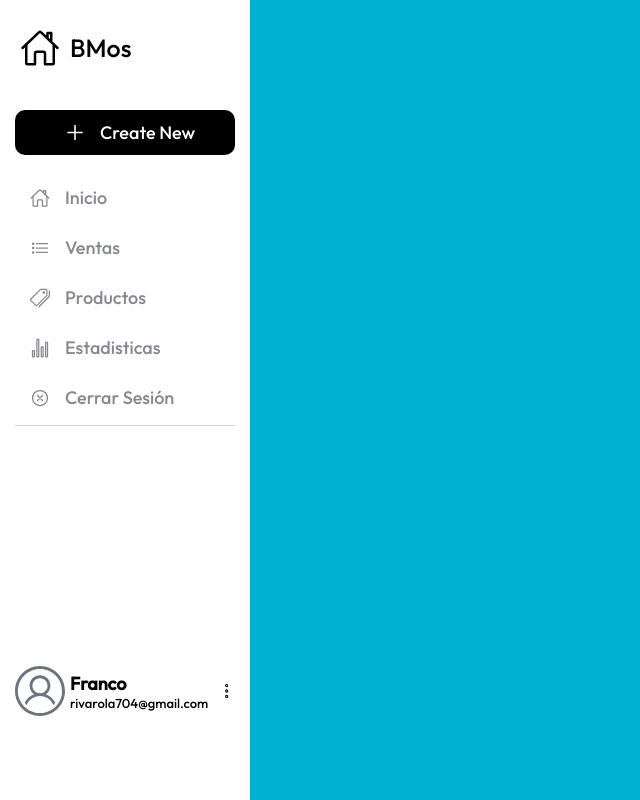
After one commit to CrisCv15/CodeCrafters, a PHP site: page /index.php in a window 1280 px wide. The commit adds this page. Shown: the whole page, without its empty margins (0-640 px from the left). Run offline with PHP 8.4, Linux system fonts and the light colour scheme.

Commit message:
Actualización

```diff
--- /dev/null
+++ b/index.php
@@ -0,0 +1,84 @@
+
+<!doctype html>
+<html lang="es">
+  <head>
+    <meta charset="utf-8">
+    <meta name="viewport" content="width=device-width, initial-scale=1">
+    <title>BMos</title>
+    <link rel="stylesheet" href="./css/style.css">
+</head>
+  <body>
+
+    <div class="main">
+
+    </div>
+
+    <div class="barra-lateral">
+        <div class="nombre-pagina">
+
+          <ion-icon name="home-outline" id="home"></ion-icon>
+            <span>BMos</span>
+        </div>
+        <button class="boton">
+          <ion-icon name="add-outline"></ion-icon>
+          <span>Create New</span>
+        </button>
+        <nav class="navegacion" style="list-style: none;">
+          <ul>
+            <li>
+              <a href="#">
+                <ion-icon name="home-outline"></ion-icon>
+                <span>Inicio</span>
+              </a>
+            </li>
+            <li>
+              <a href="#">
+                <ion-icon name="list-outline"></ion-icon>
+                <span>Ventas</span>
+              </a>
+            </li>
+            <li>
+              <a href="./php/registroProductos/menu.php">
+                <ion-icon name="pricetags-outline"></ion-icon>
+                <span>Productos</span>
+              </a>
+            </li>
+            <li>
+              <a href="#">
+                <ion-icon name="stats-chart-outline"></ion-icon>
+                <span>Estadisticas</span>
+              </a>
+            </li>
+            <li>
+              <a href="./php/CerrarSesion/cerrar_sesion.php">
+                <ion-icon name="close-circle-outline"></ion-icon>
+                <span>Cerrar Sesión</span>
+              </a>
+            </li>
+          </ul>
+        </nav>
+
+
+        <div class="linea"></div>
+
+        <div class="usuario">
+          <img src="./img/login-icon.svg" alt="">
+          <div class="info-usuario">
+            <div class="nombre-email">
+              <span class="nombre">Franco</span>
+              <span class="email">rivarola704@gmail.com</span>
+            </div>
+            <ion-icon name="ellipsis-vertical-outline"></ion-icon>
+          </div>
+        </div>
+
+    </div>
+
+
+
+    <script type="module" src="https://unpkg.com/ionicons@7.1.0/dist/ionicons/ionicons.esm.js"></script>
+    <script nomodule src="https://unpkg.com/ionicons@7.1.0/dist/ionicons/ionicons.js"></script>
+    <script src="./js/script.js"></script>
+    <script src="https://cdn.jsdelivr.net/npm/bootstrap@5.3.3/dist/js/bootstrap.bundle.min.js" integrity="sha384-YvpcrYf0tY3lHB60NNkmXc5s9fDVZLESaAA55NDzOxhy9GkcIdslK1eN7N6jIeHz" crossorigin="anonymous"></script>
+  </body>
+</html>
--- a/php/Login/Login.php
+++ b/php/Login/Login.php
@@ -28,7 +28,7 @@
                     style="width: 1rem;"
                     >
                 </div>
-                <input class="form-control" type="text" id="usr" name="usr" placeholder="Usuario">
+                <input class="form-control" type="text" id="usr" name="usr" placeholder="Usuario" required autofocus>
             </div>
             <div class="input-group">
                 <div class="input-group-text" style="background-color: #00b2d0ff;">
@@ -43,7 +43,7 @@
                 class="form-control"
                 id="cont"
                 name="cont"
-                placeholder="Contrasena">
+                placeholder="Contrasena" required>
             </div>
             <div>
                 <input
--- a/php/registroProductos/controlEditar.php
+++ b/php/registroProductos/controlEditar.php
@@ -16,7 +16,7 @@ if ($_SERVER['REQUEST_METHOD'] == 'POST') {
     $sql = $conexion->query("UPDATE producto SET CodigoBarras='$CodigoB', Precio='$Precio', Descripcion='$Descripcion', Ofertas='$Oferta', Stock='$Stock' WHERE CodigoBarras='$CodigoBarras'");
 
     if ($sql) {
-        header("Location: index.php");
+        header("Location: menu.php");
     } else {
         echo "<div class='alert alert-danger'>Error al modificar</div>";
     }
--- a/php/registroProductos/editar.php
+++ b/php/registroProductos/editar.php
@@ -1,5 +1,5 @@
 <?php
-include "../php/conexion_be.php";
+include "../conexion_be.php";
 $CodigoBarras = $_GET["CodigoBarras"];
 
 $sql = $conexion->query("select * from producto where CodigoBarras=$CodigoBarras");
@@ -12,7 +12,7 @@ $sql = $conexion->query("select * from producto where CodigoBarras=$CodigoBarras
     <meta name="viewport" content="width=device-width, initial-scale=1.0">
     <title>EditarProducto</title>
     <link href="https://stackpath.bootstrapcdn.com/bootstrap/4.5.2/css/bootstrap.min.css" rel="stylesheet">
-    <link rel="stylesheet" href="style.css">
+    <link rel="stylesheet" href="../../css/styleRP.css">
 </head>
 <body>
 <form class="col-4 p-3 m-auto" method="POST">
```
Also changed, not shown: php/Login/Inicio.html (+21 -2 lines), php/Login/control.php (+11 -4 lines).
